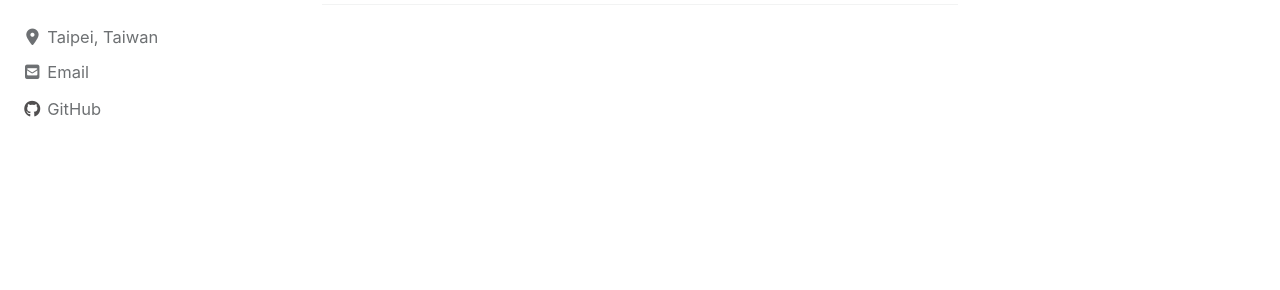
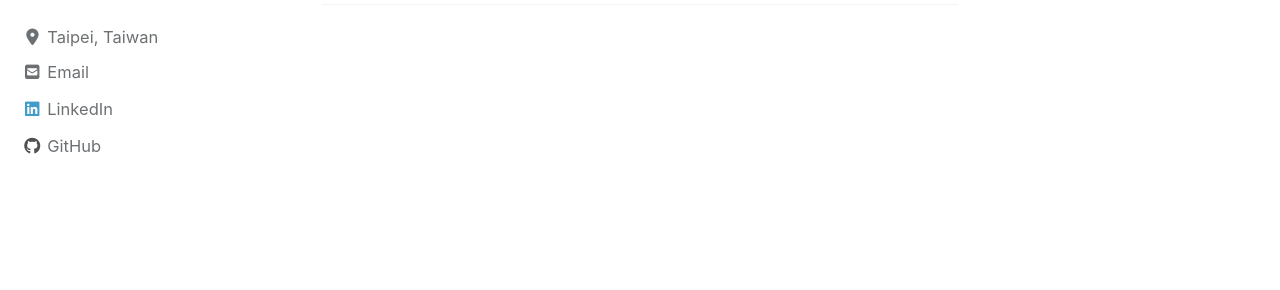
Before and after one commit to Lastget/Lastget.github.io, a Jekyll site: the page built from index.html, in a window 1280 px wide. Shown: the part 175-465 px from the top of the page. Built offline with Jekyll 4.4.1, drawn with Linux system fonts in a browser that asks for light colours; cached includes are drawn as plain includes; nearby versions of some CDN libraries; the list of posts is cut into pages by our own code.

Commit message:
add linkedin

```diff
--- a/_config.yml
+++ b/_config.yml
@@ -105,9 +105,9 @@ author:
     - label: "Website"
       icon: "fas fa-fw fa-link"
       # url: "https://your-website.com"
-    - label: "Twitter"
-      icon: "fab fa-fw fa-twitter-square"
-      # url: "https://twitter.com/"
+    - label: "LinkedIn"
+      icon: "fab fa-fw fa-linkedin"
+      url: "https://www.linkedin.com/in/richard-tsai-datasaveslifes"
     - label: "Facebook"
       icon: "fab fa-fw fa-facebook-square"
       # url: "https://facebook.com/"
```
